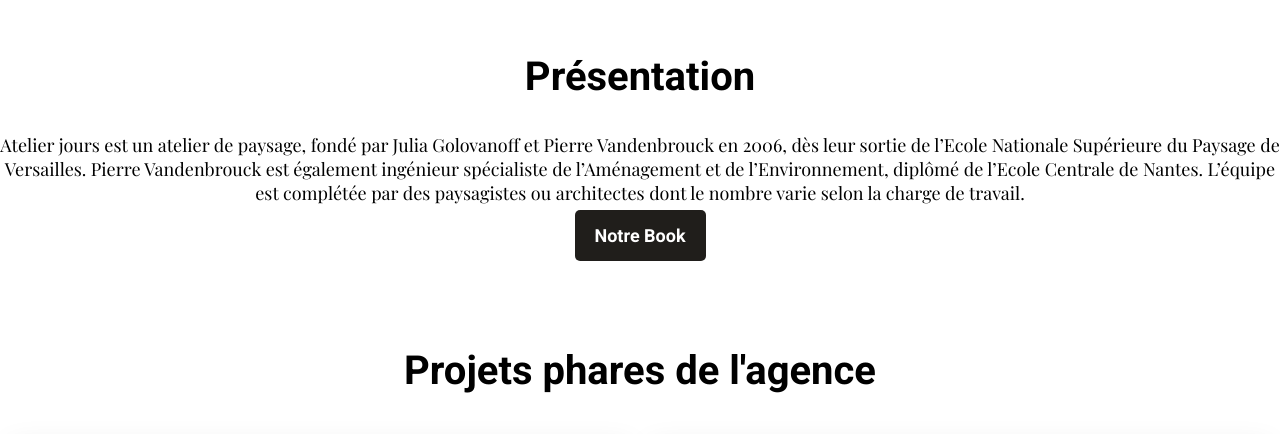
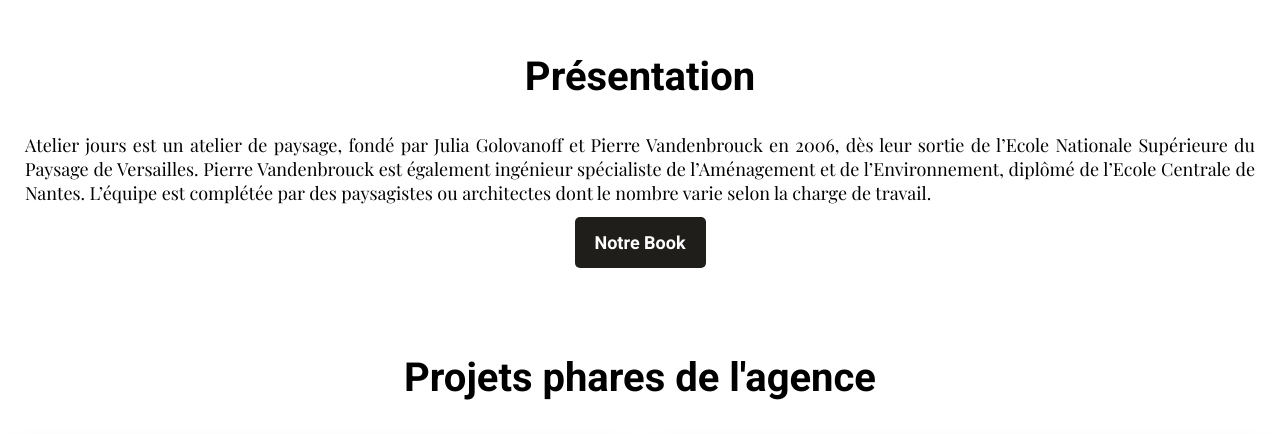
Before and after one commit to lara-dg/landing, a plain HTML site: page index.html in a window 1280 px wide. Shown: the part 860-1294 px from the top of the page. Drawn offline with nearby package versions, Linux system fonts and the light colour scheme; a script that the page names is missing.

Commit message:
Update style.css

```diff
--- a/css/style.css
+++ b/css/style.css
@@ -22,7 +22,9 @@
 	font-size: 40px
 }
 
-p { justify-content : justify ;
+p { margin-bottom: 80px;
+    text-align: justify;
+    margin: 25px;
 }
 
 a{
```
